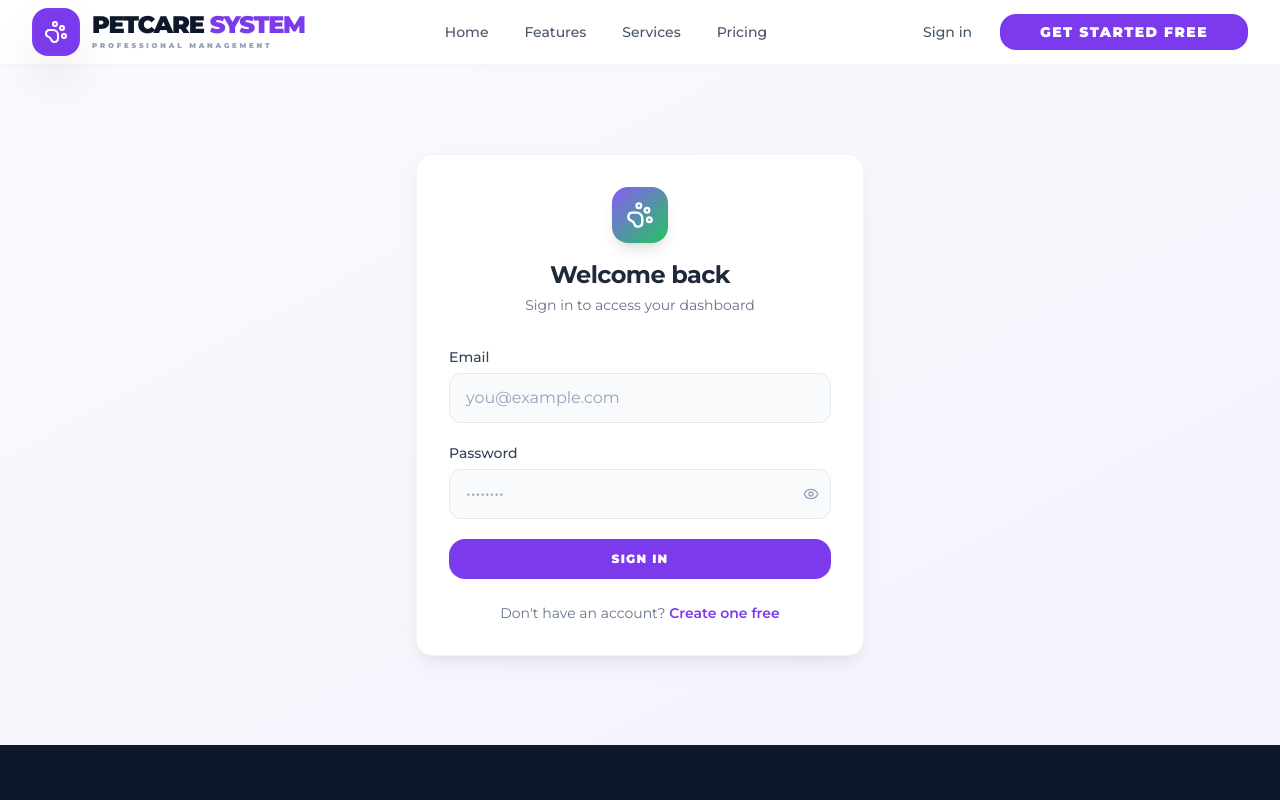
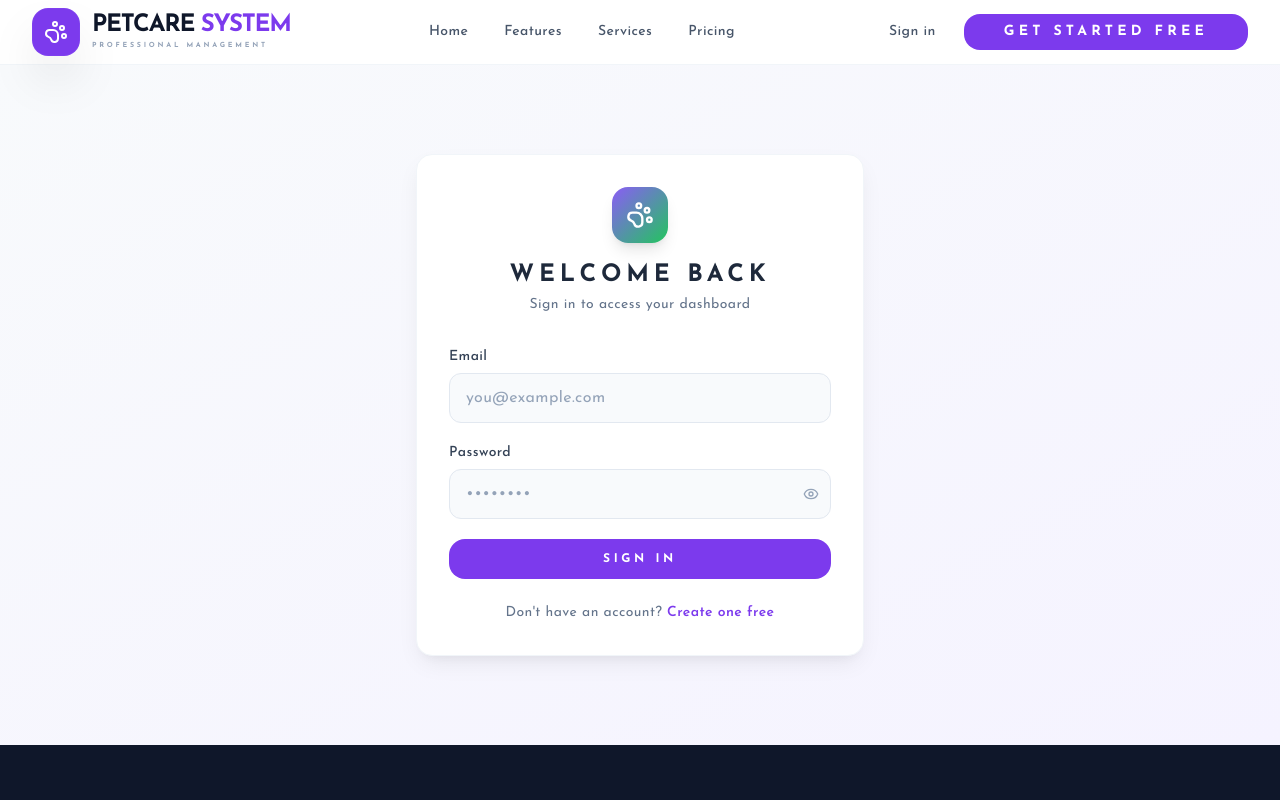
Before and after one commit to Dhavalll18/petcare-system, a React (Vite) app in the folder frontend/: page /login in a window 1280 px wide. Shown: the top 800 px of the page. Built offline with nearby package versions, Linux system fonts and the light colour scheme; no server answers.

Commit message:
UI: Implemented Josefin Sans. Optimized typography with lighter weights and wider letter spacing for an elite, elegant feel.

```diff
--- a/frontend/index.html
+++ b/frontend/index.html
@@ -6,7 +6,7 @@
     <meta name="viewport" content="width=device-width, initial-scale=1.0" />
     <link rel="preconnect" href="https://fonts.googleapis.com">
     <link rel="preconnect" href="https://fonts.gstatic.com" crossorigin>
-    <link href="https://fonts.googleapis.com/css2?family=Montserrat:wght@100..900&display=swap" rel="stylesheet">
+    <link href="https://fonts.googleapis.com/css2?family=Josefin+Sans:ital,wght@0,100..700;1,100..700&display=swap" rel="stylesheet">
     <title>PETCARE SYSTEM | Professional Pet Management</title>
   </head>
   <body>
--- a/frontend/src/index.css
+++ b/frontend/src/index.css
@@ -4,26 +4,26 @@
 
 @layer base {
   body {
-    @apply bg-[#fdfdfe] text-slate-800 antialiased font-sans selection:bg-primary-500/10 selection:text-primary-700;
+    @apply bg-[#fdfdfe] text-slate-800 antialiased font-sans selection:bg-primary-500/10 selection:text-primary-700 tracking-wide;
   }
 
   h1, h2, h3, h4, h5, h6 {
-    @apply font-display tracking-tight text-slate-950 font-black;
+    @apply font-display tracking-widest text-slate-950 font-bold uppercase;
   }
 }
 
 @layer components {
   .btn-primary {
-    @apply bg-primary-600 text-white font-black py-4 px-10 rounded-2xl
+    @apply bg-primary-600 text-white font-bold py-4 px-10 rounded-2xl
            transition-all duration-500 hover:bg-primary-700 hover:shadow-2xl hover:shadow-primary-600/30
            active:scale-[0.98] disabled:opacity-60
-           focus:outline-none focus:ring-4 focus:ring-primary-500/10 uppercase tracking-widest text-xs;
+           focus:outline-none focus:ring-4 focus:ring-primary-500/10 uppercase tracking-[0.3em] text-xs;
   }
 
   .btn-secondary {
-    @apply bg-white text-slate-900 font-black py-4 px-10 rounded-2xl border border-slate-200
+    @apply bg-white text-slate-900 font-bold py-4 px-10 rounded-2xl border border-slate-200
            transition-all duration-500 hover:bg-slate-50 hover:border-slate-300
-           focus:outline-none focus:ring-4 focus:ring-slate-500/10 uppercase tracking-widest text-xs;
+           focus:outline-none focus:ring-4 focus:ring-slate-500/10 uppercase tracking-[0.3em] text-xs;
   }
 
   .btn-danger {
--- a/frontend/tailwind.config.js
+++ b/frontend/tailwind.config.js
@@ -35,8 +35,18 @@ export default {
         'sidebar-hover': '#1e293b',
       },
       fontFamily: {
-        sans: ['Montserrat', 'system-ui', 'sans-serif'],
-        display: ['Montserrat', 'sans-serif'],
+        sans: ['Josefin Sans', 'system-ui', 'sans-serif'],
+        display: ['Josefin Sans', 'sans-serif'],
+      },
+      letterSpacing: {
+        tightest: '-.075em',
+        tighter: '-.05em',
+        tight: '-.025em',
+        normal: '0',
+        wide: '.025em',
+        wider: '.05em',
+        widest: '.2em',
+        premium: '.05em',
       },
       boxShadow: {
         'soft': '0 1px 3px 0 rgb(0 0 0 / 0.04), 0 1px 2px -1px rgb(0 0 0 / 0.04)',
```
